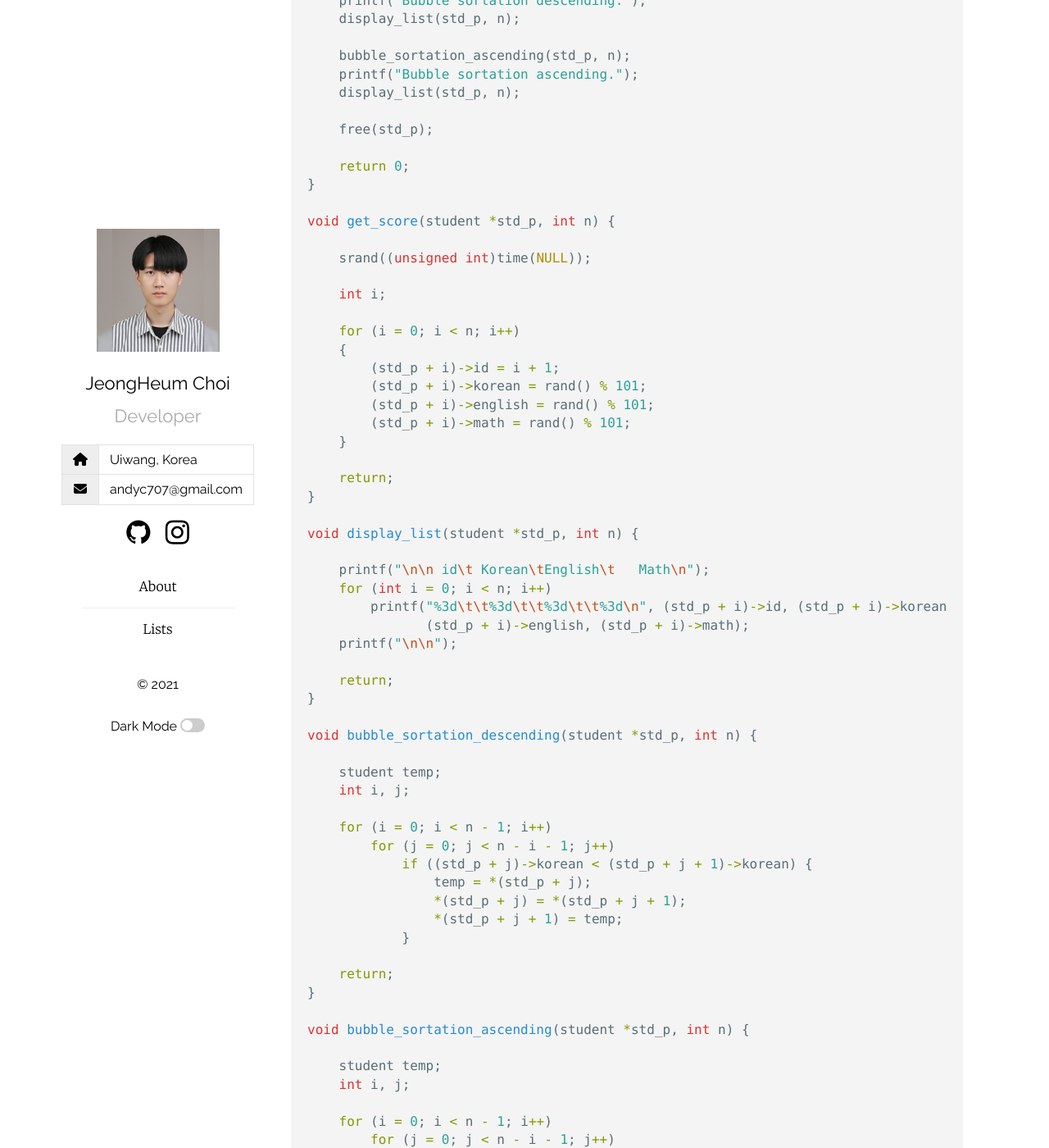
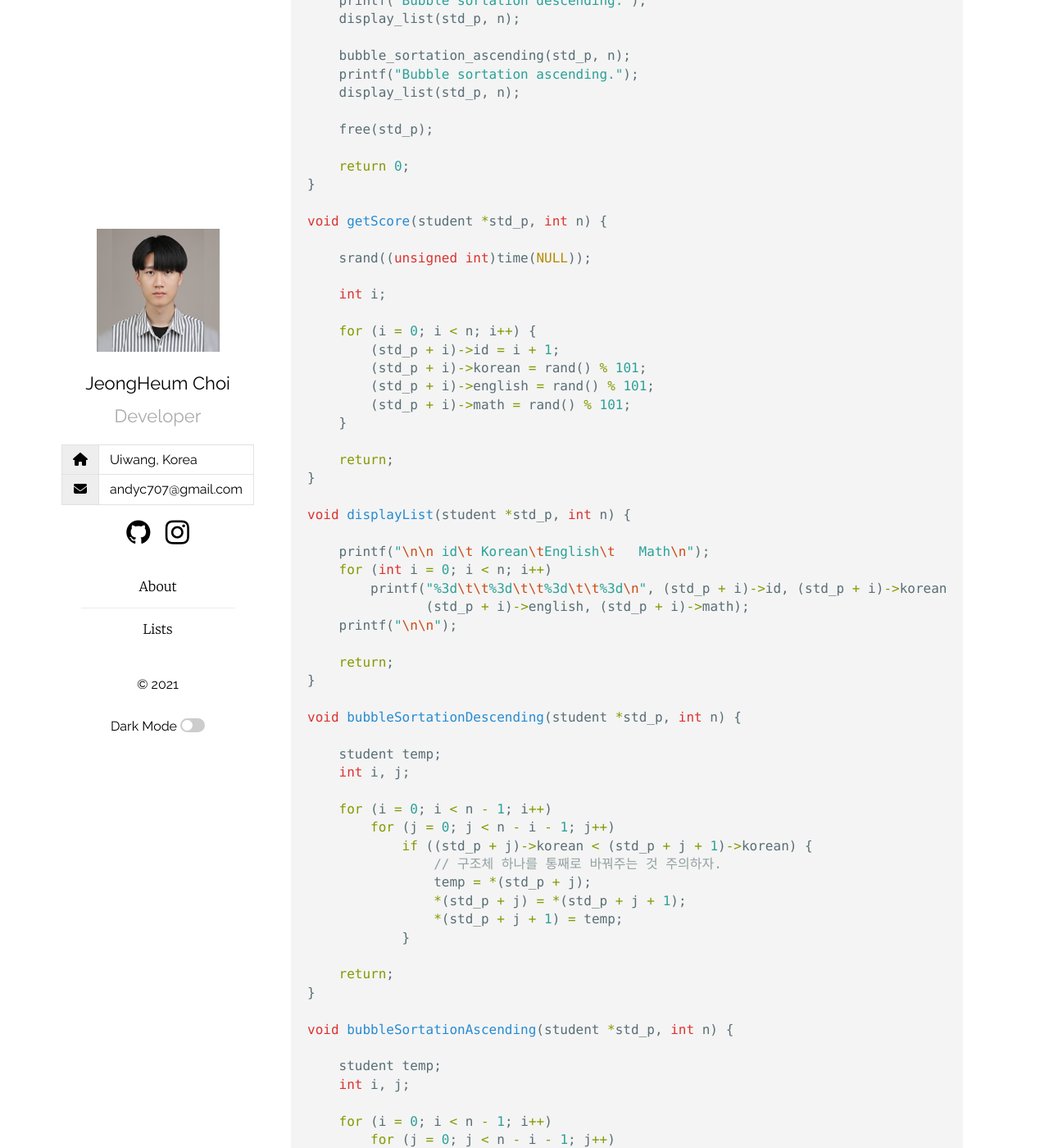
Before and after one commit to JeongHeumChoi/JeongHeumChoi.github.io, a Jekyll site: the page built from _posts/2020-07-23-Bubble-Sortation-Extension.markdown, in a window 1280 px wide and 1400 px high, scrolled down 1117 px. Shown: the whole window at 82% size. Built offline with Jekyll 4.4.1, drawn with Linux system fonts in a browser that asks for light colours; nearby versions of some CDN libraries; some of the changed text lies outside the part shown.

Commit message:
Correct post

```diff
--- a/_posts/2020-07-23-Bubble-Sortation-Extension.markdown
+++ b/_posts/2020-07-23-Bubble-Sortation-Extension.markdown
@@ -23,10 +23,10 @@ typedef struct {
     int math;
 }student;
 
-void get_score(student *std_p, int n);
-void display_list(student *std_p, int n);
-void bubble_sortation_descending(student *std_p, int n);
-void bubble_sortation_ascending(student *std_p, int n);
+void getScore(student *std_p, int n);
+void displayList(student *std_p, int n);
+void bubbleSortationDescending(student *std_p, int n);
+void bubbleSortationAscending(student *std_p, int n);
 
 int main(void) {
 
@@ -60,14 +60,13 @@ int main(void) {
     return 0;
 }
 
-void get_score(student *std_p, int n) {
+void getScore(student *std_p, int n) {
 
     srand((unsigned int)time(NULL));
 
     int i;
 
-    for (i = 0; i < n; i++)
-    {
+    for (i = 0; i < n; i++) {
         (std_p + i)->id = i + 1;
         (std_p + i)->korean = rand() % 101;
         (std_p + i)->english = rand() % 101;
@@ -77,7 +76,7 @@ void get_score(student *std_p, int n) {
     return;
 }
 
-void display_list(student *std_p, int n) {
+void displayList(student *std_p, int n) {
 
     printf("\n\n id\t Korean\tEnglish\t   Math\n");
     for (int i = 0; i < n; i++)
@@ -88,7 +87,7 @@ void display_list(student *std_p, int n) {
     return;
 }
 
-void bubble_sortation_descending(student *std_p, int n) {
+void bubbleSortationDescending(student *std_p, int n) {
 
     student temp;
     int i, j;
@@ -96,6 +95,7 @@ void bubble_sortation_descending(student *std_p, int n) {
     for (i = 0; i < n - 1; i++)
         for (j = 0; j < n - i - 1; j++)
             if ((std_p + j)->korean < (std_p + j + 1)->korean) {
+                // 구조체 하나를 통째로 바꿔주는 것 주의하자.
                 temp = *(std_p + j);
                 *(std_p + j) = *(std_p + j + 1);
                 *(std_p + j + 1) = temp;
@@ -104,7 +104,7 @@ void bubble_sortation_descending(student *std_p, int n) {
     return;
 }
 
-void bubble_sortation_ascending(student *std_p, int n) {
+void bubbleSortationAscending(student *std_p, int n) {
 
     student temp;
     int i, j;
```
